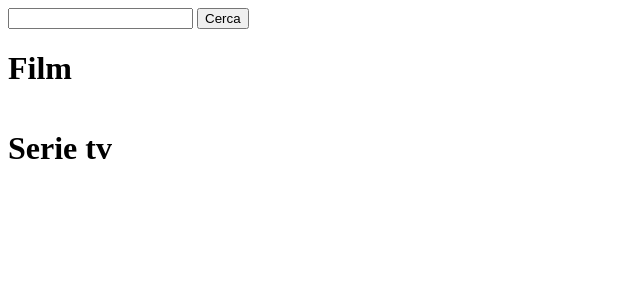
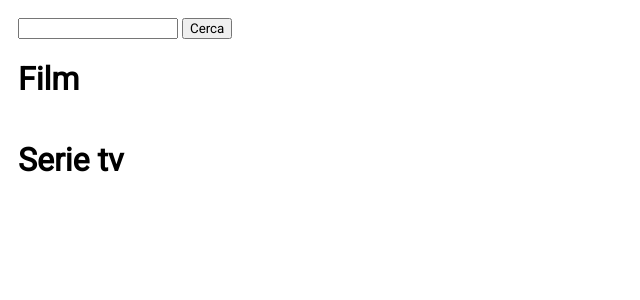
Before and after one commit to DJrOf/vue-boolflix, a Vue app: page / in a window 1280 px wide. Shown: the top 300 px of the page, without its empty margins (0-640 px from the left). Built offline with nearby package versions, Linux system fonts and the light colour scheme.

Commit message:
minor fixes

```diff
--- a/public/index.html
+++ b/public/index.html
@@ -7,6 +7,10 @@
     <link rel="icon" href="<%= BASE_URL %>favicon.ico">
     <script src="https://cdn.jsdelivr.net/npm/axios/dist/axios.min.js"></script>
     <title><%= htmlWebpackPlugin.options.title %></title>
+    <link rel="preconnect" href="https://fonts.googleapis.com">
+<link rel="preconnect" href="https://fonts.gstatic.com" crossorigin>
+<link href="https://fonts.googleapis.com/css2?family=Raleway:wght@100&family=Roboto&display=swap" rel="stylesheet">
+    <!-- CSS only -->
   </head>
   <body>
     <noscript>
--- a/src/components/Header.vue
+++ b/src/components/Header.vue
@@ -1,18 +1,18 @@
 <template>
   <header>
-    <input type="text" v-model="search" > <button @click="cercaFilmserie">Cerca</button>
+    <input type="text" v-model="search"> <button @click="cercaFilmserie">Cerca</button>
     <h1>Film</h1>
     <section>
 
       <div class="card"  v-for="movie in movies" :key="movie.id" >
 
      <ul>
-       <li>  {{ movie.title }}</li>
+       <li><strong>Title:</strong>  {{ movie.title }}</li>
        <!-- <li><img src="'https://image.tmdb.org/t/p/w500' + `{{ movie.poster_path }}`" alt=""></li> -->
-       <li>   {{ movie.original_title }}</li>
-       <li>{{ movie.original_language }}</li>
+       <li> <strong>Original Title:</strong>  {{ movie.original_title }}</li>
+       <li> <strong>Original Language:</strong> {{ movie.original_language }}</li>
        <!-- <li>  <img src='@/assets/img/{{ movie.original_language }}.png' alt=""> </li> -->
-       <li>  {{ movie.vote_average }}</li>
+       <li> <strong>Vote:</strong> {{ movie.vote_average }}</li>
      </ul>
 
       </div>
@@ -68,6 +68,15 @@ methods: {
 
 <style>
 
+* {
+  font-family: 'Raleway', sans-serif;
+  font-family: 'Roboto', sans-serif;
+}
+
+header {
+  padding: 10px;
+}
+
 section {
   display: flex;
   flex-wrap: wrap;
@@ -87,4 +96,12 @@ section {
 ul {
   list-style: none;
 }
+
+/* Stronger and cooler */
+strong {
+  font-size: larger;
+  color: dodgerblue;
+}
+
+
 </style>
```
